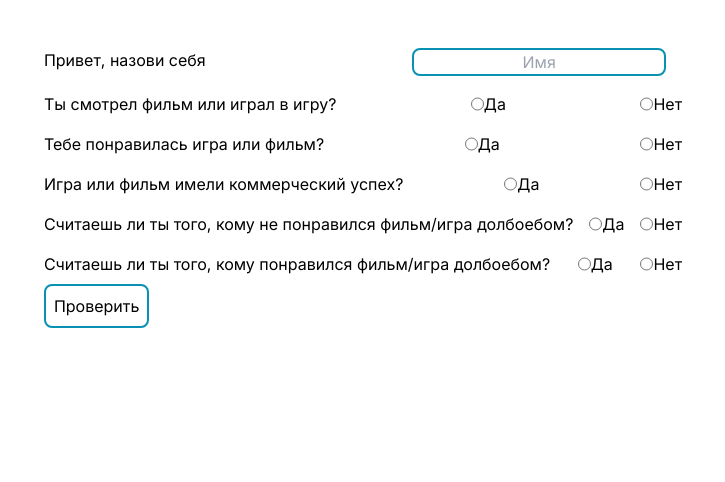
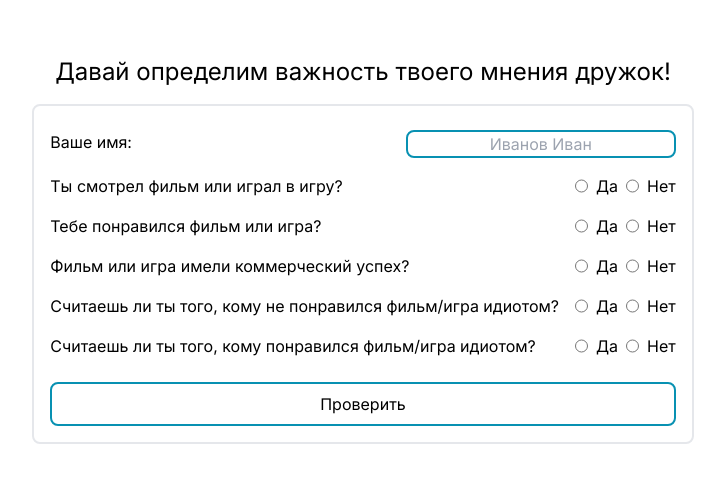
Before and after one commit to ArtofWASD/opinion_importance_determiner, a Next.js app: page / in a window 1280 px wide. Shown: the top 482 px of the page, without its empty margins (277-1002 px from the left). Built offline with nearby package versions, Linux system fonts and the light colour scheme.

Commit message:
немного правок в вёрстку

```diff
--- a/app/page.tsx
+++ b/app/page.tsx
@@ -1,41 +1,71 @@
-"use client";
-import InputRadio from "@/src/components/input/input_radio";
-import { useState } from "react";
+"use client"
+import InputRadio from "@/src/components/input/input_radio"
+import { useState } from "react"
+type TOptions = {
+  name: string
+  userwatchFilm: string
+  likeFilm: string
+  cashSuccess: string
+  isDislikeUserIdot: string
+  isLikeUserIdiot: string
+}
 
 const Home = () => {
-  const [name, setName] = useState("");
-  const [watchFilm, setWatchFilm] = useState("");
-  const [likeFilm, setLikeFilm] = useState("");
-  const [cashSuccess, setCashSuccess] = useState("");
+  const [name, setName] = useState<string>("")
+  const [watchFilm, setWatchFilm] = useState<string>("")
+  const [likeFilm, setLikeFilm] = useState<string>("")
+  const [cashSuccess, setCashSuccess] = useState<string>("")
+  const [isLikeUserIdiot, setIsLikeUserIdiot] = useState<string>("")
+  const [isDislikeUserIdot, setIsDislikeUserIdot] = useState<string>("")
+  const [result, setResult] = useState<string>("")
+
   const opinion = {
     userName: name,
     userwatchFilm: watchFilm,
     userLikeFilm: likeFilm,
-    userCash:cashSuccess
-  };
+    userCash: cashSuccess,
+    isUserLike: isLikeUserIdiot,
+    isUserDislike: isDislikeUserIdot,
+  }
   console.log(opinion);
 
+  const opinionResult = () => {
+    if (opinion.userwatchFilm === "yes", opinion.userLikeFilm === "yes") {
+      setResult("Ваше мнение очень важно для нас!")
+    }
+    if (opinion.userwatchFilm === "yes", opinion.userLikeFilm === "no") {
+      setResult("Сомнительно, но окэй!")
+    }
+    if (opinion.userwatchFilm === "no", opinion.userLikeFilm === "no") {
+      setResult("Ну это пиздец какой то!")
+    }
+  }
+
   return (
-    <main className="grid justify-center">
+    <main className="flex justify-center">
       <div className="pt-10">
-        <form>
+        <h1 className="text-2xl text-center py-4">
+          Давай определим важность твоего мнения дружок!
+        </h1>
+        <form className="flex flex-col justify-center border-2 p-4 rounded-lg">
           <div className="flex gap-4 py-2 justify-between">
-            <p>Привет, назови себя</p>
+            <p>Ваше имя:</p>
             <input
               type="text"
-              className="border-2 border-cyan-600 rounded-lg mx-4 text-center px-2"
-              placeholder="Имя"
-              onChange={(event:React.ChangeEvent<HTMLInputElement>) => {
-                setName(event.target.value);
+              className="border-2 border-cyan-600 rounded-lg text-center px-4"
+              placeholder="Иванов Иван"
+              onChange={(event: React.ChangeEvent<HTMLInputElement>) => {
+                setName(event.target.value)
               }}
             />
           </div>
           <div className="flex gap-4 py-2 justify-between">
             <p>Ты смотрел фильм или играл в игру?</p>
+            <div className="flex justify-end gap-2">
               <InputRadio
                 inputType="Да"
                 onChangeHandler={() => {
-                setWatchFilm("yes");
+                  setWatchFilm("yes")
                 }}
                 state={watchFilm}
                 stateValue="yes"
@@ -43,18 +73,20 @@ const Home = () => {
               <InputRadio
                 inputType="Нет"
                 onChangeHandler={() => {
-                setWatchFilm("no");
+                  setWatchFilm("no")
                 }}
                 state={watchFilm}
                 stateValue="no"
               />
             </div>
+          </div>
           <div className="flex gap-4 py-2 justify-between">
-            <p>Тебе понравилась игра или фильм?</p>
+            <p>Тебе понравился фильм или игра?</p>
+            <div className="flex justify-end gap-2">
               <InputRadio
                 inputType="Да"
                 onChangeHandler={() => {
-                setLikeFilm("yes");
+                  setLikeFilm("yes")
                 }}
                 state={likeFilm}
                 stateValue="yes"
@@ -62,18 +94,20 @@ const Home = () => {
               <InputRadio
                 inputType="Нет"
                 onChangeHandler={() => {
-                setLikeFilm("no");
+                  setLikeFilm("no")
                 }}
                 state={likeFilm}
                 stateValue="no"
               />
             </div>
+          </div>
           <div className="flex gap-4 py-2 justify-between">
-            <p>Игра или фильм имели коммерческий успех?</p>
+            <p>Фильм или игра имели коммерческий успех?</p>
+            <div className="flex justify-end gap-2">
               <InputRadio
                 inputType="Да"
                 onChangeHandler={() => {
-                setCashSuccess("yes");
+                  setCashSuccess("yes")
                 }}
                 state={cashSuccess}
                 stateValue="yes"
@@ -81,54 +115,68 @@ const Home = () => {
               <InputRadio
                 inputType="Нет"
                 onChangeHandler={() => {
-                setCashSuccess("no");
+                  setCashSuccess("no")
                 }}
                 state={cashSuccess}
                 stateValue="no"
               />
             </div>
+          </div>
           <div className="flex gap-4 py-2 justify-between">
-            <p>Cчитаешь ли ты того, кому не понравился фильм/игра долбоебом?</p>
+            <p>Cчитаешь ли ты того, кому не понравился фильм/игра идиотом?</p>
+            <div className="flex justify-end gap-2">
               <InputRadio
                 inputType="Да"
                 onChangeHandler={() => {
-                setCashSuccess("yes");
+                  setIsDislikeUserIdot("yes")
                 }}
-              state={cashSuccess}
+                state={isDislikeUserIdot}
                 stateValue="yes"
               />
               <InputRadio
                 inputType="Нет"
                 onChangeHandler={() => {
-                setCashSuccess("no");
+                  setIsDislikeUserIdot("no")
                 }}
-              state={cashSuccess}
+                state={isDislikeUserIdot}
                 stateValue="no"
               />
             </div>
+          </div>
           <div className="flex gap-4 py-2 justify-between">
-          <p>Cчитаешь ли ты того, кому понравился фильм/игра долбоебом?</p>
+            <p>Cчитаешь ли ты того, кому понравился фильм/игра идиотом?</p>
+            <div className="flex justify-end gap-2">
               <InputRadio
                 inputType="Да"
                 onChangeHandler={() => {
-                setCashSuccess("yes");
+                  setIsLikeUserIdiot("yes")
                 }}
-              state={cashSuccess}
+                state={isLikeUserIdiot}
                 stateValue="yes"
               />
               <InputRadio
                 inputType="Нет"
                 onChangeHandler={() => {
-                setCashSuccess("no");
+                  setIsLikeUserIdiot("no")
                 }}
-              state={cashSuccess}
+                state={isLikeUserIdiot}
                 stateValue="no"
               />
             </div>
-          <input type="submit" value="Проверить" className="border-2 border-cyan-600 rounded-lg p-2 hover:bg-slate-500"/>
+          </div>
+          <input
+            type="submit"
+            value="Проверить"
+            className="border-2 border-cyan-600 rounded-lg p-2 hover:bg-slate-500 mt-4"
+            onClick={(event) => {
+              event.preventDefault()
+              opinionResult()
+            }}
+          />
         </form>
+        <div className="mt-4 text-center text-4xl">{result}</div>
       </div>
     </main>
-  );
-};
-export default Home;
+  )
+}
+export default Home
```
Also changed, not shown: src/components/input/input_radio.tsx (+10 -9 lines). Lines whose indentation alone changed are shown as unchanged.
